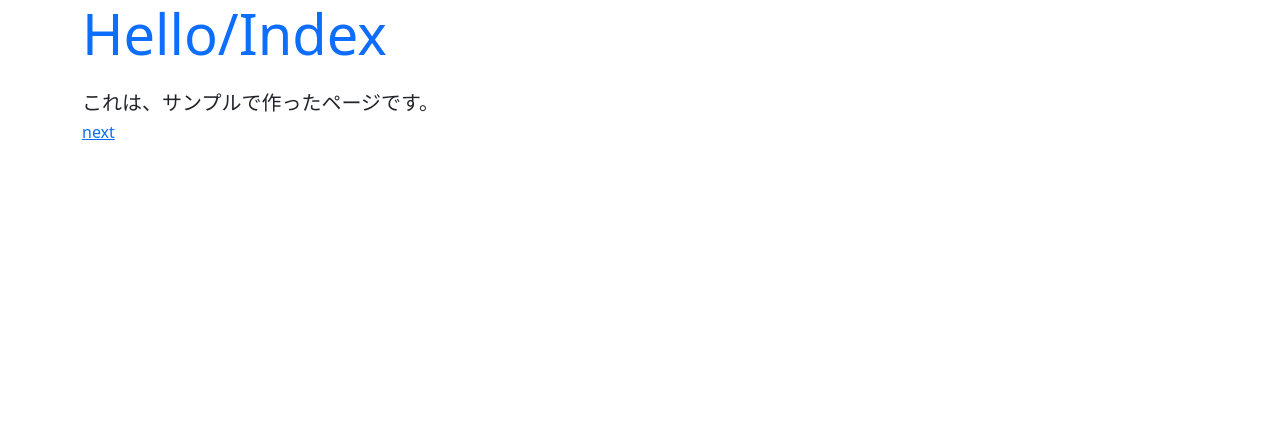
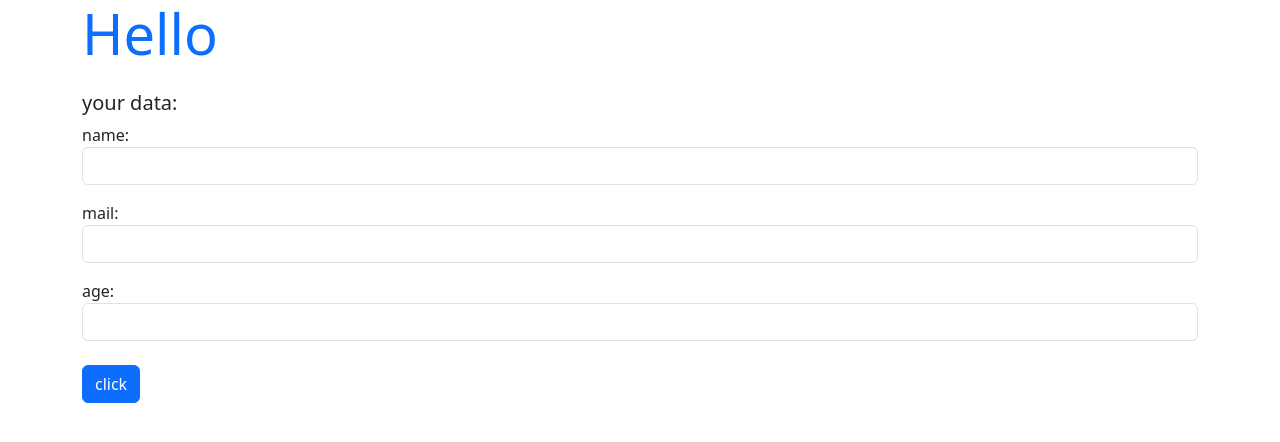
Before and after one commit to izumi-kadoya/django_app, a Django app: page /hello/ in a window 1280 px wide. Shown: the top 442 px of the page. Run offline with Django 4.2, Linux system fonts and the light colour scheme; some libraries are stand-ins or nearby versions.

Commit message:
2-34まで

```diff
--- /dev/null
+++ b/hello/forms.py
@@ -0,0 +1,9 @@
+from django import forms
+
+class HelloForm(forms.Form):
+  name = forms.CharField(label='name', \
+    widget=forms.TextInput(attrs={'class':'form-control'}))
+  mail = forms.CharField(label='mail', \
+    widget=forms.TextInput(attrs={'class':'form-control'}))
+  age = forms.IntegerField(label='age', \
+    widget=forms.NumberInput(attrs={'class':'form-control'}))
--- a/hello/templates/hello/index.html
+++ b/hello/templates/hello/index.html
@@ -9,8 +9,13 @@
     rel="stylesheet" crossorigin="anonymous">
 </head>
 <body class="container">
-  <h1 class="display-4 text-primary mb-4">{{title}}</h1>
-  <p class="h5">{{msg}}</p>
-  <p class="h6"><a href="{% url goto %}">{{goto}}</a></p>
+  <h1 class="display-4 text-primary">{{title}}</h1>
+  <p class="h5 mt-4">{{message|safe}}</p>
+  <form action="{% url 'index' %}" method="post">
+    {% csrf_token %}
+    {{ form.as_p }}
+    <input type="submit" class="btn btn-primary my-2"
+      value="click">
+  </form>
 </body>
 </html>
--- a/hello/urls.py
+++ b/hello/urls.py
@@ -3,5 +3,4 @@ from . import views
 
 urlpatterns = [
   path('', views.index, name='index'),
-  path('next', views.next, name='next')
 ]
--- a/hello/views.py
+++ b/hello/views.py
@@ -1,18 +1,15 @@
 from django.shortcuts import render
-from django.http import HttpResponse
+from .forms import HelloForm
 
 def index(request):
   params = {
-    'title':'Hello/Index',
-    'msg':'これは、サンプルで作ったページです。',
-    'goto':'next',
+    'title': 'Hello',
+    'message': 'your data:',
+    'form': HelloForm()
   }
+  if (request.method == 'POST'):
+    params['message'] = '名前：' + request.POST['name'] + \
+      '<br>メール：' + request.POST['mail'] + \
+      '<br>年齢：' + request.POST['age']
+    params['form'] = HelloForm(request.POST)
   return render(request, 'hello/index.html', params)
-
-def next(request):
-  params = {
-    'title':'Hello/Next',
-    'msg':'これは、もう１つのページです。',
-    'goto':'index',
-  }
-  return render(request, 'hello/index.html', params)
```
